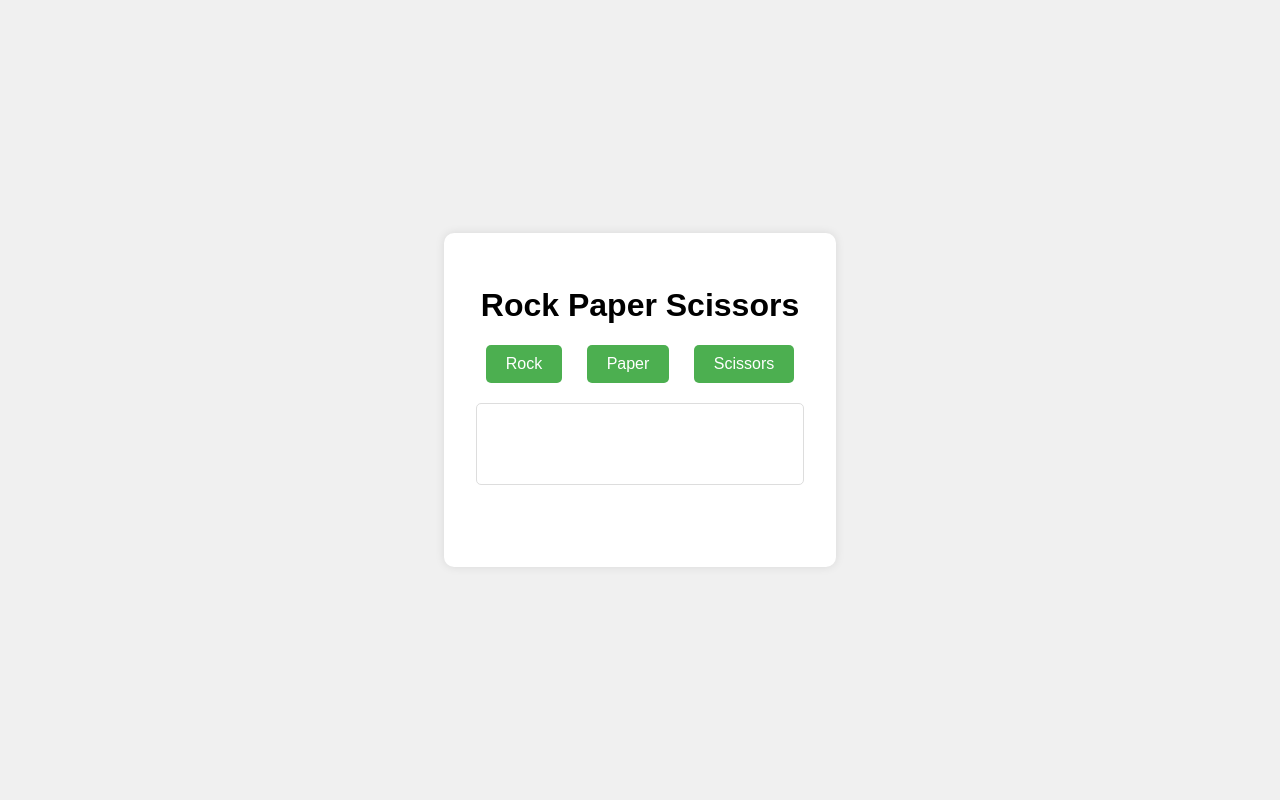
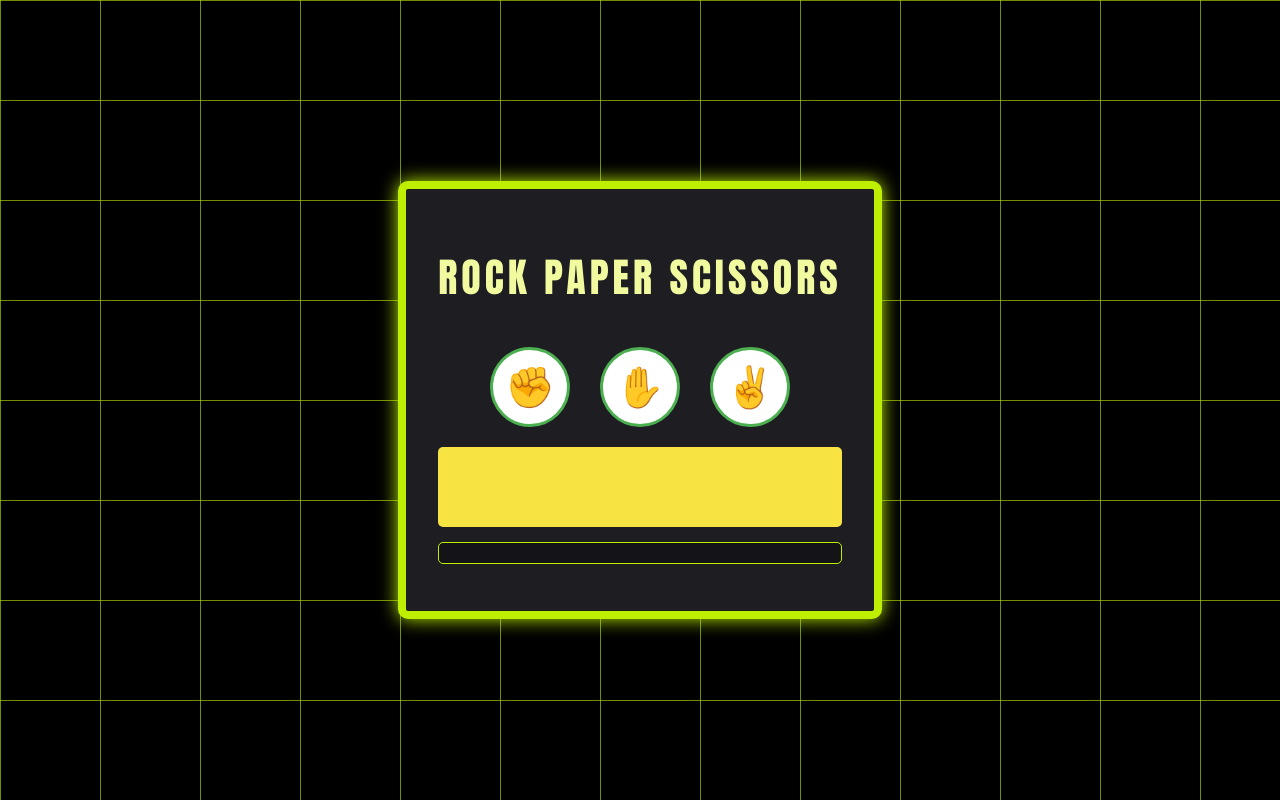
Before and after one commit to KhobieMaseko/Rock-Paper-Scissors, a plain HTML site: page index.html in a window 1280 px wide. Drawn offline with Linux system fonts and the light colour scheme.

Commit message:
submit completed files

```diff
--- a/index.html
+++ b/index.html
@@ -5,14 +5,38 @@
   <link rel="icon" href="data:,">
   <title>Rock, Paper, Scissors</title>
   <link rel="stylesheet" href="style.css">
+  <style>
+    /* Emoji button styles */
+    .buttons button {
+      width: 80px;
+      height: 80px;
+      font-size: 40px;
+      padding: 0;
+      border-radius: 50%;
+      border: 3px solid #4CAF50;
+      background: white;
+      cursor: pointer;
+      transition: all 0.2s;
+      margin: 0 15px;
+    }
+
+    .buttons button:hover {
+      transform: scale(1.1);
+      background: #f0f0f0;
+    }
+
+    .buttons button span {
+      display: none;
+    }
+  </style>
 </head>
 <body>
   <div class="game-container">
     <h1>Rock Paper Scissors</h1>
     <div class="buttons">
-      <button id="rock">Rock</button>
-      <button id="paper">Paper</button>
-      <button id="scissors">Scissors</button>
+      <button id="rock"><span>Rock</span>✊</button>
+      <button id="paper"><span>Paper</span>✋</button>
+      <button id="scissors"><span>Scissors</span>✌</button>
     </div>
     <div id="results" class="results"></div>
     <div id="score" class="score"></div>
--- a/javascript.js
+++ b/javascript.js
@@ -45,13 +45,13 @@ function playRound(humanChoice) {
 
     // Update UI
     resultsDiv.textContent = result;
-    scoreDiv.textContent = `Score: You ${humanScore} - ${computerScore} Computer`;
+    scoreDiv.textContent = `Score : You ${humanScore} | Computer ${computerScore} `;
 
     // Check for game winner
     if (humanScore >= winningScore) {
-        resultsDiv.textContent = "Congratulations! You won the game!";
+        resultsDiv.textContent = "Congratulations! You won the game! 🏆";
     } else if (computerScore >= winningScore) {
-        resultsDiv.textContent = "Game over! Computer won the game!";
+        resultsDiv.textContent = "Game over! Computer won the game! 😢";
     }
 }
 
--- a/style.css
+++ b/style.css
@@ -1,39 +1,82 @@
-body {
-    font-family: Arial, sans-serif;
+  body {
+    font-family: monospace;
     display: flex;
     justify-content: center;
     align-items: center;
     height: 100vh;
     margin: 0;
-    background-color: #f0f0f0;
+    background-color: black;
+    /* Grid background */
+    background-image:
+      linear-gradient(rgba(190, 239, 0, 0.3) 1px, transparent 1px),
+      linear-gradient(90deg, rgba(190, 239, 0, 0.3) 1px, transparent 1px);
+    background-size: 100px 100px;
+    /* Animation */
+    animation: gridPulse 5s infinite alternate;
+  }
+
+  @keyframes gridPulse {
+    0% {
+      opacity: 0.7;
+      background-image:
+        linear-gradient(rgba(190, 239, 0, 0.3) 1px, transparent 1px),
+        linear-gradient(90deg, rgba(190, 239, 0, 0.3) 1px, transparent 1px);
+    }
+    100% {
+      opacity: 1;
+      background-image:
+        linear-gradient(rgba(190, 239, 0, 0.6) 1px, transparent 1px),
+        linear-gradient(90deg, rgba(190, 239, 0, 0.6) 1px, transparent 1px);
+    }
+  }
+
+  h1 {
+    font-family: Impact, Haettenschweiler, 'Arial Narrow Bold', sans-serif;
+    font-weight: 599;
+    font-size: 2.5rem;
+    color:rgb(241, 250, 159);
+    margin-bottom: 40px;
+    letter-spacing: 4px;
+    text-transform: uppercase;
   }
 
   .game-container {
     text-align: center;
-    background: white;
+    background: #1d1d22;
     padding: 2rem;
     border-radius: 10px;
     box-shadow: 0 0 10px rgba(0,0,0,0.1);
+    /* glow effect */
+    border: 8px solid #beef00;
+    box-shadow: 0 0 18px #beef00;
   }
 
   .buttons {
     margin: 20px 0;
+    display: flex;
+    justify-content: center;
   }
 
-  button {
-    padding: 10px 20px;
-    margin: 0 10px;
-    font-size: 16px;
-    cursor: pointer;
-    background-color: #4CAF50;
+  .buttons button {
+    width: 80px;
+    height: 80px;
+    font-size: 40px;
+    padding: 0;
+    border-radius: 50%;
+    /* New border and background */
+    border: 3px solid #beef00; /* Neon yellow */
+    background: rgba(0, 0, 0, 0.7); /* Semi-transparent black */
     color: white;
-    border: none;
-    border-radius: 5px;
-    transition: background-color 0.3s;
+    transition: all 0.2s;
+    margin: 0 15px;
+    /* Text/emoji color */
+    color: #beef00; /* Neon yellow */
   }
 
-  button:hover {
-    background-color: #45a049;
+  .buttons button:hover {
+    transform: scale(1.1);
+    background: rgba(0, 255, 255, 0.2); /* Cyan tint on hover */
+    box-shadow: 0 0 15px #00ffff; /* Cyan glow */
   }
 
   .results, .score {
@@ -44,10 +87,22 @@ body {
 
   .results {
     min-height: 60px;
-    border: 1px solid #ddd;
+    background-color: #f7e442;
+    font-size: 19px;
+    font-weight: bold;
+    display: flex;
+    justify-content: center;
+    align-items: center;
+    text-align: center;
+
   }
 
   .score {
     font-weight: bold;
-    font-size: 18px;
+    font-size: 19px;
+    color: #f8f41e;
+    text-shadow: 0 0 1.4px rgb(236, 240, 18); /* Glow effect */
+    background-color: rgba(0, 0, 0, 0.3); /* Slightly dark background */
+    padding: 10px 15px;
+    border: 1px solid #beef00; /* Neon border */
   }
```
